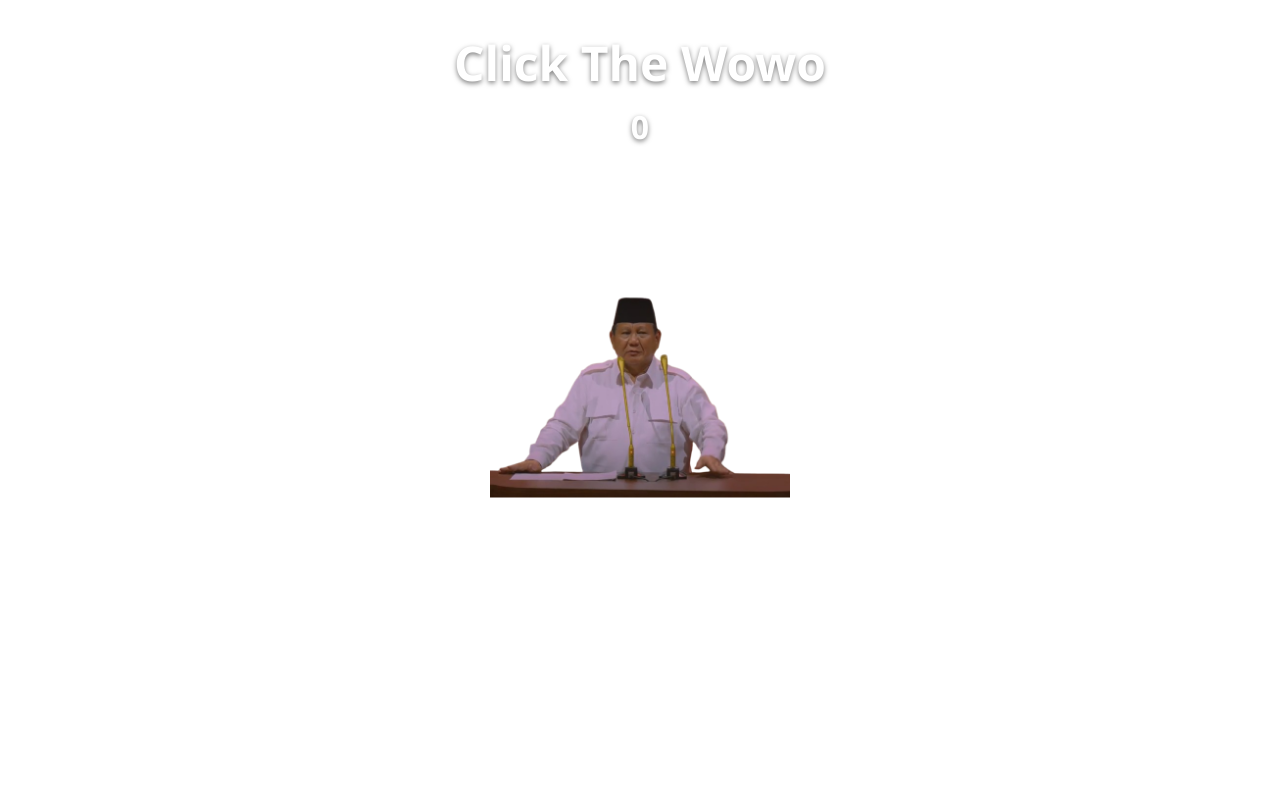
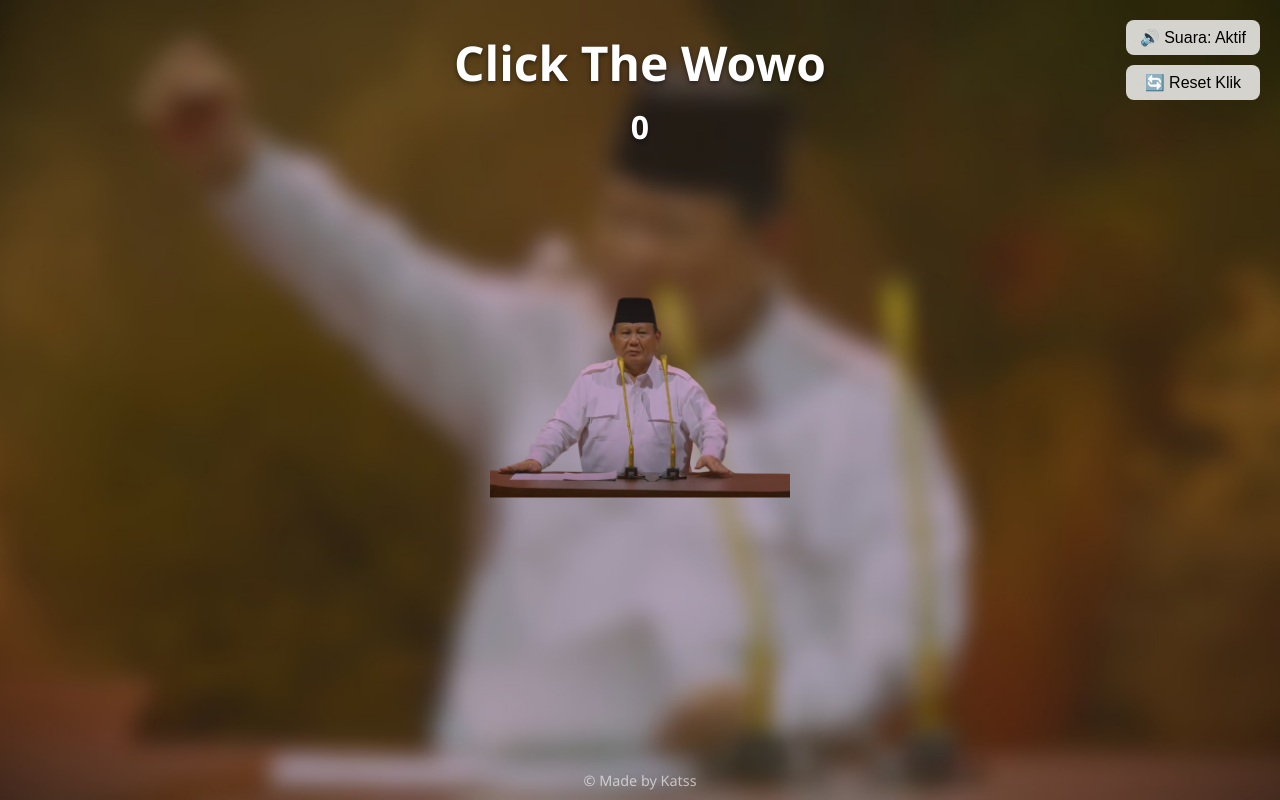
Before and after one commit to Katsyy/ClickTheWowo, a plain HTML site: page index.html in a window 1280 px wide. Drawn offline with Linux system fonts and the light colour scheme.

Commit message:
Update index.html

```diff
--- a/index.html
+++ b/index.html
@@ -10,12 +10,9 @@
       padding: 0;
       height: 100%;
       font-family: 'Segoe UI', Tahoma, Geneva, Verdana, sans-serif;
-      background: url('1000153299.jpg') no-repeat center center fixed;
+      background: url('image.jpg') no-repeat center center fixed;
       background-size: cover;
       overflow: hidden;
-      -webkit-user-select: none;
-      -moz-user-select: none;
-      -ms-user-select: none;
       user-select: none;
     }
 
@@ -41,13 +38,36 @@
       margin-top: 10px;
     }
 
+    .controls {
+      position: absolute;
+      top: 20px;
+      right: 20px;
+      display: flex;
+      flex-direction: column;
+      gap: 10px;
+      z-index: 10;
+    }
+
+    .controls button {
+      padding: 8px 14px;
+      font-size: 1rem;
+      border: none;
+      border-radius: 8px;
+      cursor: pointer;
+      background: rgba(255, 255, 255, 0.8);
+      transition: background 0.3s;
+    }
+
+    .controls button:hover {
+      background: rgba(255, 255, 255, 1);
+    }
+
     .popcat {
       position: absolute;
       top: 50%;
       left: 50%;
       transform: translate(-50%, -50%);
       cursor: pointer;
-      outline: none;
       touch-action: manipulation;
     }
 
@@ -76,6 +96,12 @@
   </style>
 </head>
 <body>
+
+  <div class="controls">
+    <button id="toggle-sound">🔊 Suara: Aktif</button>
+    <button id="reset-clicks">🔄 Reset Klik</button>
+  </div>
+
   <div class="header">
     <h1>Click The Wowo</h1>
     <div class="scoreboard"><span id="click-count">0</span></div>
@@ -92,14 +118,21 @@
       const popcatDiv = document.getElementById('popcat');
       const popcatImage = document.getElementById('popcat-image');
       const clickCountDisplay = document.getElementById('click-count');
+      const resetButton = document.getElementById('reset-clicks');
+      const toggleSoundButton = document.getElementById('toggle-sound');
+
       const meowAudio = new Audio('hidup-jokowi.mp3');
       meowAudio.preload = 'auto';
 
-      // Ambil nilai dari localStorage
       let clickCount = Number(localStorage.getItem('clickCount')) || 0;
+      let soundEnabled = localStorage.getItem('soundEnabled') !== 'false'; // default true
+
+      // Set UI awal
       clickCountDisplay.textContent = clickCount;
+      toggleSoundButton.textContent = soundEnabled ? '🔊 Suara: Aktif' : '🔇 Suara: Mati';
 
       function playSound() {
+        if (!soundEnabled) return;
         meowAudio.pause();
         meowAudio.currentTime = 0;
         meowAudio.play().catch(() => {});
@@ -115,7 +148,7 @@
       function incrementClick() {
         clickCount++;
         clickCountDisplay.textContent = clickCount;
-        localStorage.setItem('clickCount', clickCount.toString()); // Simpan sebagai string
+        localStorage.setItem('clickCount', clickCount.toString());
       }
 
       function handleClick() {
@@ -124,16 +157,30 @@
         animatePopcat();
       }
 
-      // Klik mouse/tap
+      // Event click/touch
       popcatDiv.addEventListener('click', handleClick);
       popcatDiv.addEventListener('touchstart', (e) => {
         e.preventDefault();
         handleClick();
       });
 
-      // Keyboard (semua tombol akan menambah klik)
-      window.addEventListener('keydown', (e) => {
+      // Keyboard (semua tombol)
+      window.addEventListener('keydown', () => {
         handleClick();
+      });
+
+      // Tombol reset
+      resetButton.addEventListener('click', () => {
+        clickCount = 0;
+        localStorage.setItem('clickCount', '0');
+        clickCountDisplay.textContent = '0';
+      });
+
+      // Toggle suara
+      toggleSoundButton.addEventListener('click', () => {
+        soundEnabled = !soundEnabled;
+        localStorage.setItem('soundEnabled', soundEnabled.toString());
+        toggleSoundButton.textContent = soundEnabled ? '🔊 Suara: Aktif' : '🔇 Suara: Mati';
       });
     })();
   </script>
```
